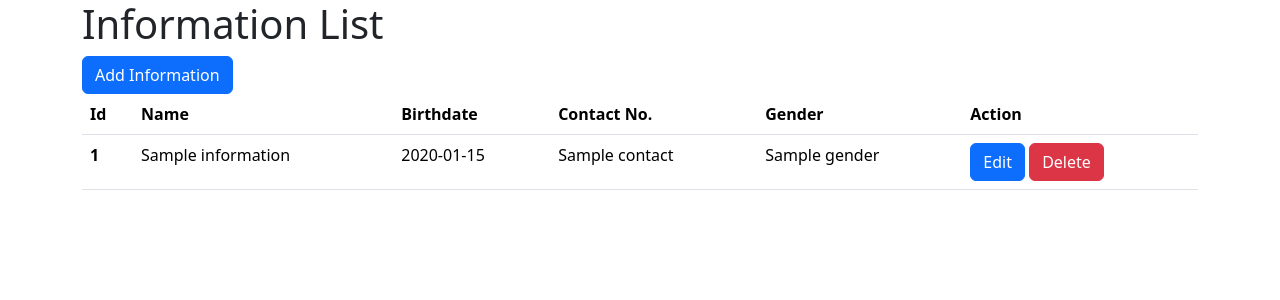
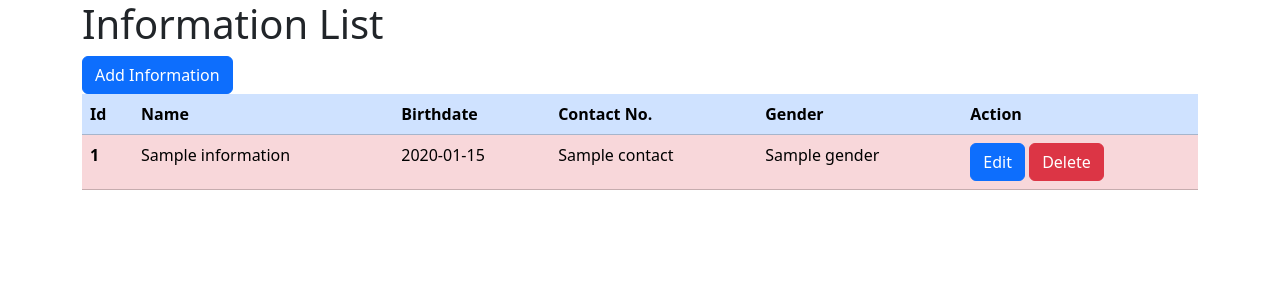
Before and after one commit to Romgel27/Crud-Operation, a CodeIgniter 4 app: template app/Views/information/list.php in a window 1280 px wide. Shown: the top 300 px of the page. Run offline with PHP 8.4 and a stand-in for CodeIgniter, Linux system fonts and the light colour scheme; the template is opened without the code that fills it: most values are stand-ins (such as "Sample title", 1, 10 or a date in 2020); some libraries are stand-ins or nearby versions.

Commit message:
firstcommit

```diff
--- a/app/Views/information/list.php
+++ b/app/Views/information/list.php
@@ -14,7 +14,7 @@ if (session()->getFlashdata('success')):?>
 <a href="/information/create" class="btn btn-primary">Add Information</a>
 <table class="table">
     <thead>
-        <tr>
+        <tr class="table-primary">
             <th>Id</th>
             <th>Name</th>
             <th>Birthdate</th>
@@ -25,7 +25,7 @@ if (session()->getFlashdata('success')):?>
     </thead>
     <tbody>
     <?php foreach($information as $informations): ?>
-            <tr>
+            <tr class="table-danger">
                 <th scope= "row"><?= $informations ['Id']; ?></th>
                 <td><?= $informations['name'];?></td>
                 <td><?= $informations['birthdate'];?></td>
```
